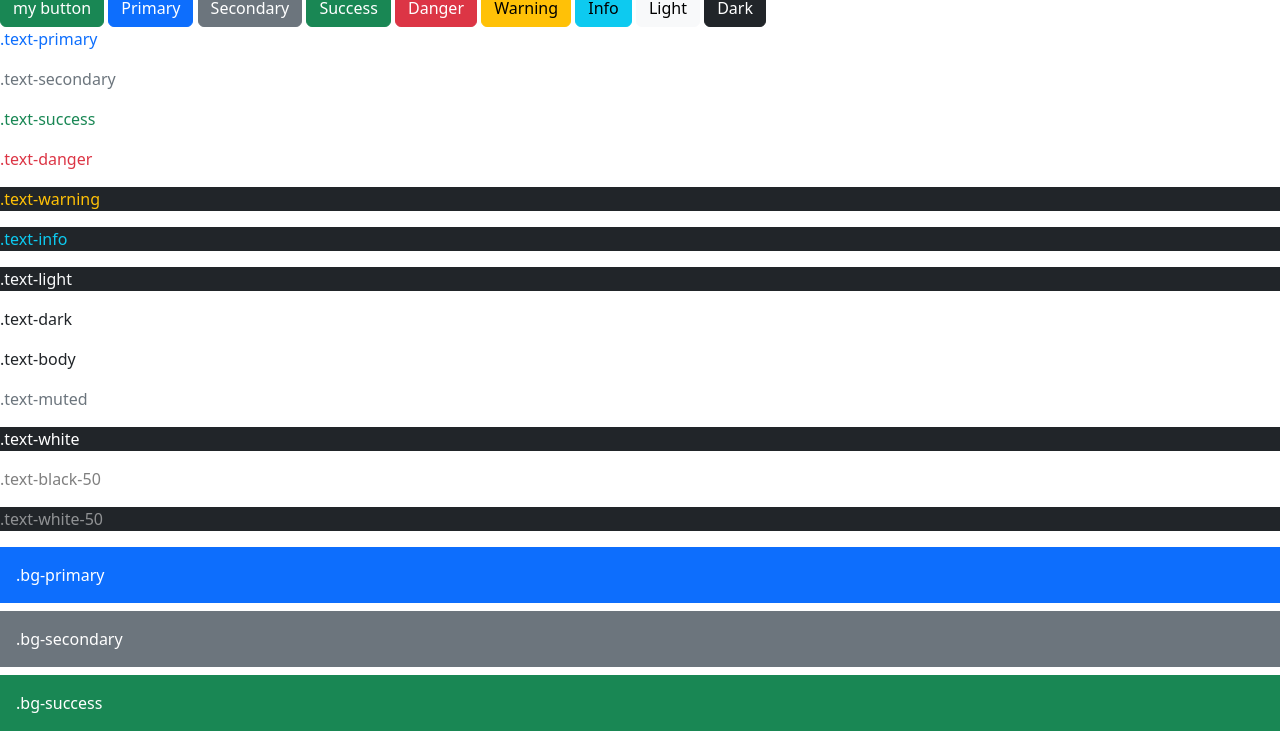
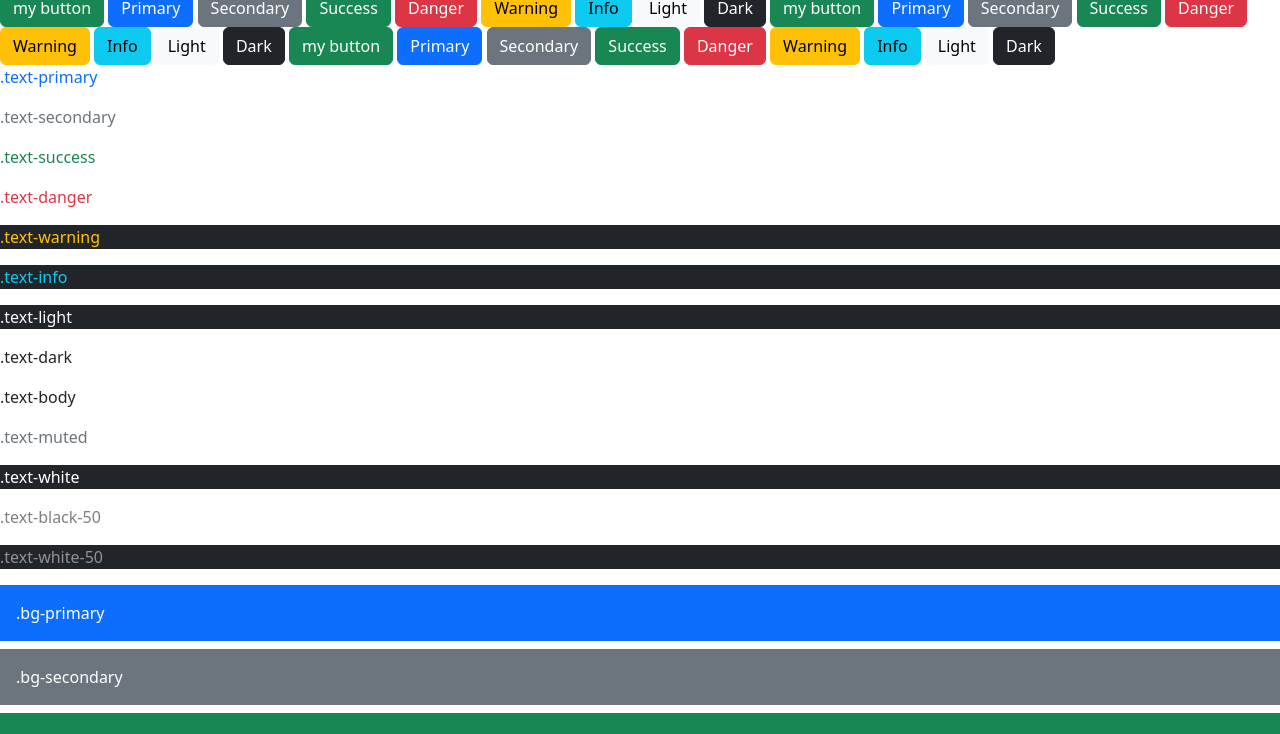
Before and after one commit to rabi993/bootstrap-practice, a plain HTML site: page index.html in a window 1280 px wide. Shown: the part 167-901 px from the top of the page. Drawn offline with nearby package versions, Linux system fonts and the light colour scheme.

Commit message:
add more button to top under nav

```diff
--- a/index.html
+++ b/index.html
@@ -58,6 +58,24 @@
       </nav>
     <h1>hello from bootstrap</h1>
     <section>
+        <button class="btn btn-success">my button</button>
+        <button type="button" class="btn btn-primary">Primary</button>
+        <button type="button" class="btn btn-secondary">Secondary</button>
+        <button type="button" class="btn btn-success">Success</button>
+        <button type="button" class="btn btn-danger">Danger</button>
+        <button type="button" class="btn btn-warning">Warning</button>
+        <button type="button" class="btn btn-info">Info</button>
+        <button type="button" class="btn btn-light">Light</button>
+        <button type="button" class="btn btn-dark">Dark</button>
+        <button class="btn btn-success">my button</button>
+        <button type="button" class="btn btn-primary">Primary</button>
+        <button type="button" class="btn btn-secondary">Secondary</button>
+        <button type="button" class="btn btn-success">Success</button>
+        <button type="button" class="btn btn-danger">Danger</button>
+        <button type="button" class="btn btn-warning">Warning</button>
+        <button type="button" class="btn btn-info">Info</button>
+        <button type="button" class="btn btn-light">Light</button>
+        <button type="button" class="btn btn-dark">Dark</button>
         <button class="btn btn-success">my button</button>
         <button type="button" class="btn btn-primary">Primary</button>
         <button type="button" class="btn btn-secondary">Secondary</button>
```
